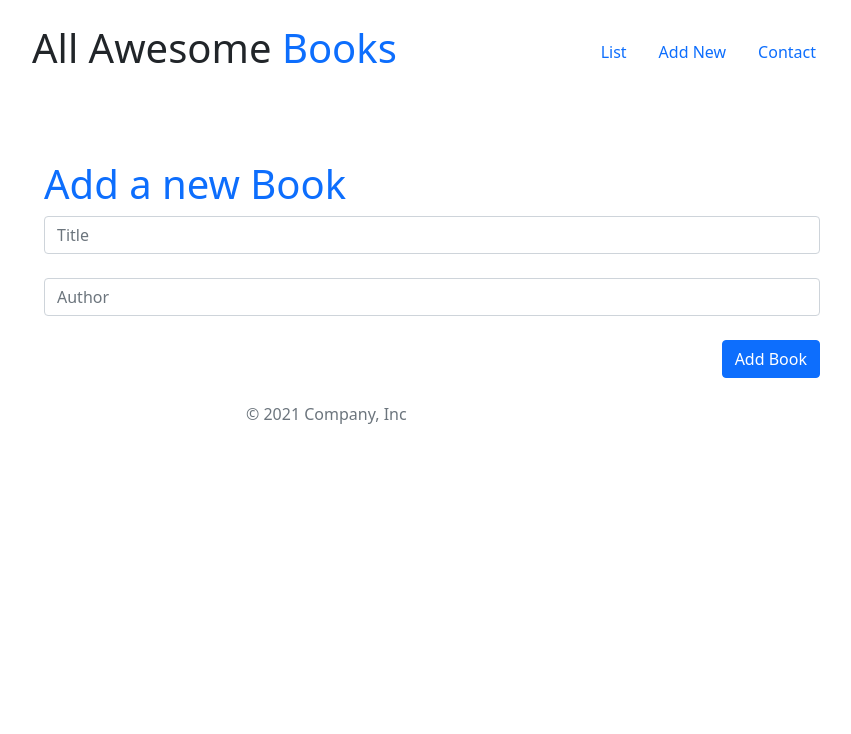
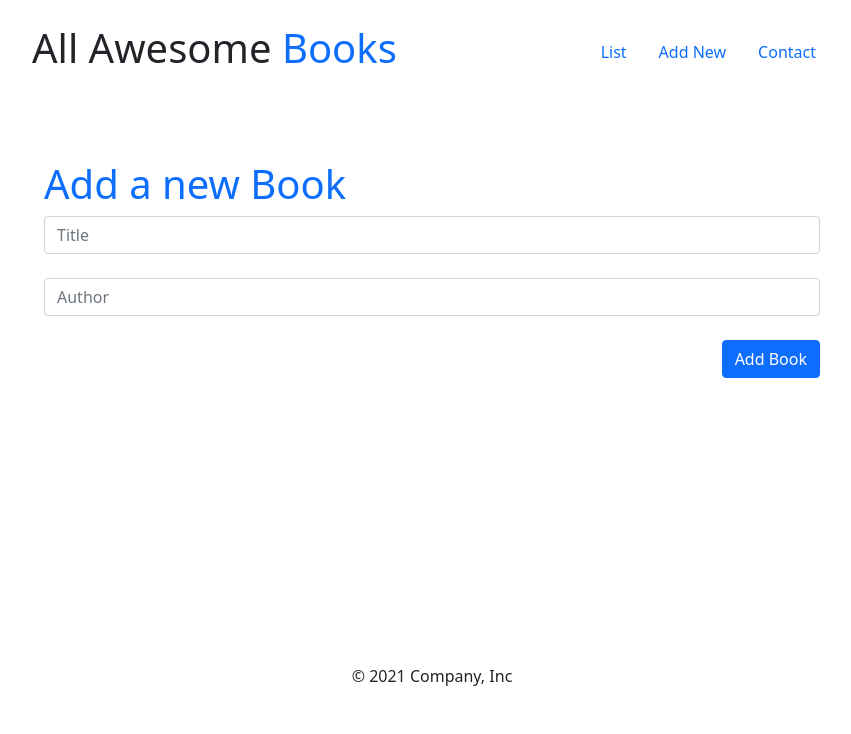
Before and after one commit to DanSam5K/Awesome-Books, a website: page index.html in a window 1280 px wide. Shown: the whole page, without its empty margins (208-1059 px from the left). Drawn offline with nearby package versions, Linux system fonts and the light colour scheme; a script that the page names is missing.

Commit message:
Fix footer element

```diff
--- a/index.html
+++ b/index.html
@@ -45,6 +45,7 @@
         </li>
       </ul>
     </nav>
+    <section style="min-height: 70vh">
       <div class="container my-4 max-width-800" id="main-content">
         <section class="d-flex justify-content-end text-danger">
           <h6 id="date"></h6>
@@ -162,16 +163,14 @@
           </li>
         </ul>
       </div>
+    </section>
 
     <div class="b-example-divider"></div>
 
-      <div class="container">
-        <footer class="d-flex flex-wrap justify-content-center align-items-center">
-          <div class="col-md-4 d-flex align-items-center">
-            <span class="text-muted">© 2021 Company, Inc</span>
-          </div>
+    <footer class="d-flex justify-content-center align-items-center mt-6">
+      © 2021 Company, Inc
     </footer>
-      </div>
+
     <script
       src="https://cdn.jsdelivr.net/npm/bootstrap@5.1.0/dist/js/bootstrap.bundle.min.js"
       integrity="sha384-U1DAWAznBHeqEIlVSCgzq+c9gqGAJn5c/t99JyeKa9xxaYpSvHU5awsuZVVFIhvj"
```
Lines whose indentation alone changed are shown as unchanged.
